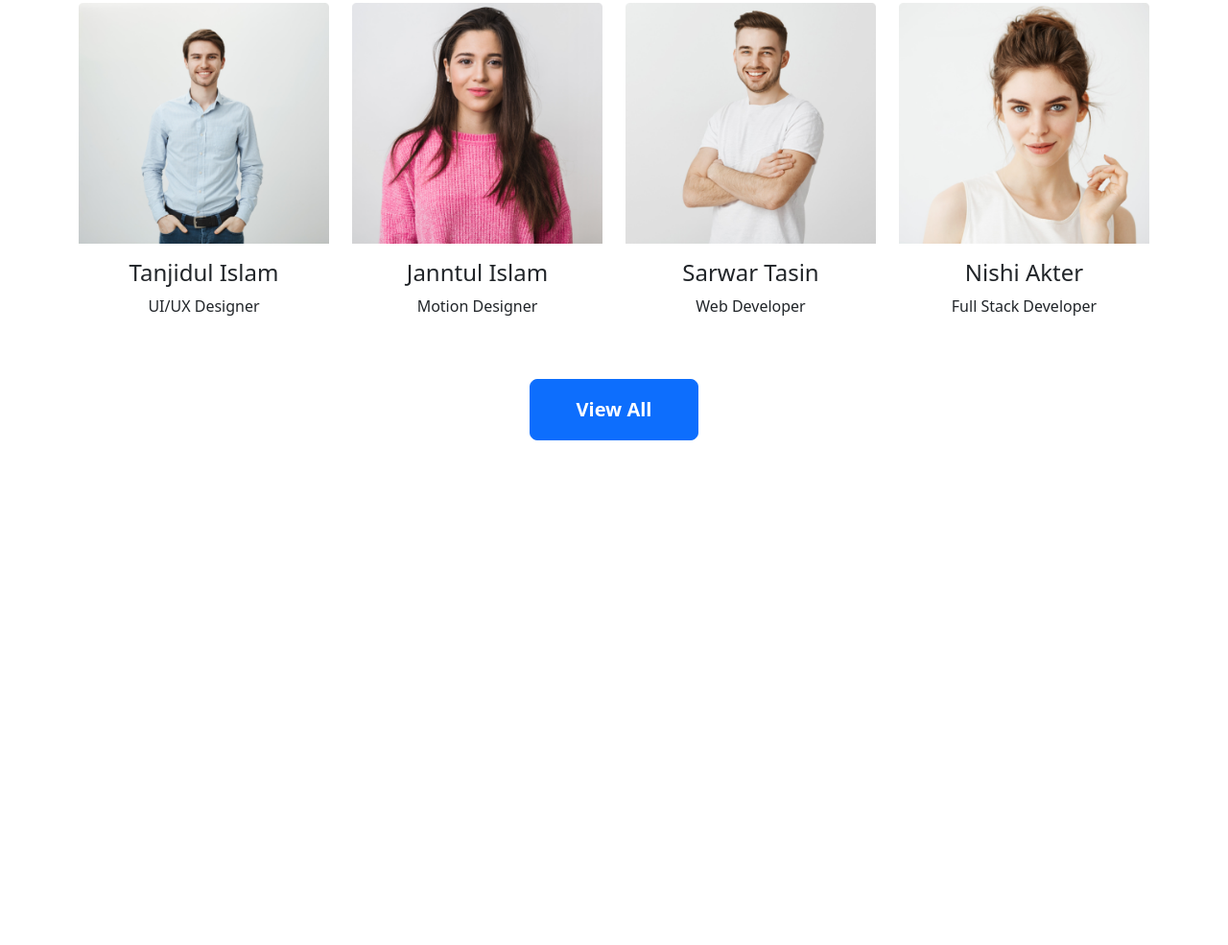
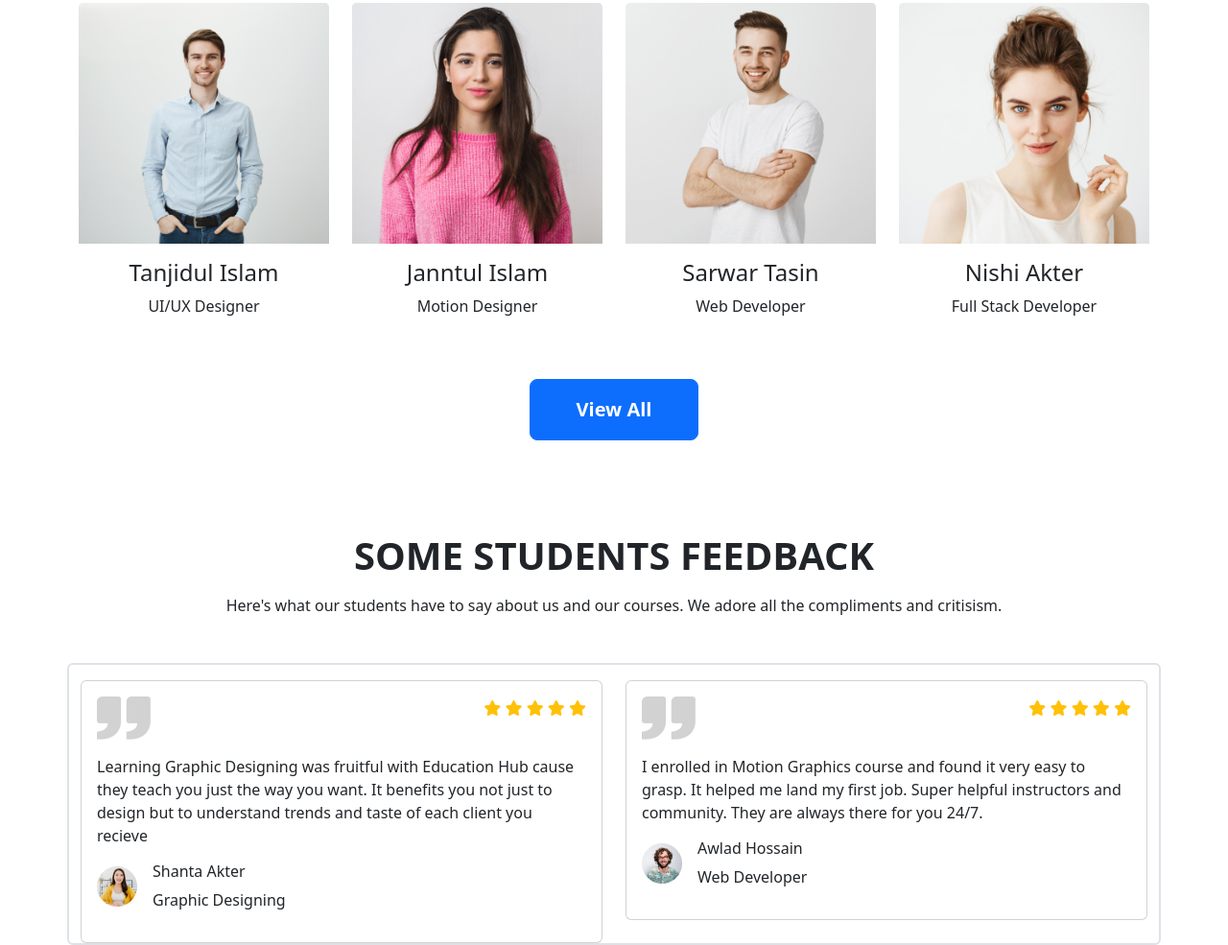
Before and after one commit to golamsarwar08/assignment-3, a plain HTML site: page index.html in a window 1280 px wide. Shown: the part 2876-3861 px from the top of the page at 96% size. Before the commit the page ends 3335 px from the top, so only its background shows below. Drawn offline with nearby package versions, Linux system fonts and the light colour scheme.

Commit message:
feedback section

```diff
--- a/index.html
+++ b/index.html
@@ -6,9 +6,11 @@
     <meta http-equiv="X-UA-Compatible" content="IE=edge">
     <meta name="viewport" content="width=device-width, initial-scale=1.0">
     <title>Education Hub</title>
+    <!-- Bootstrap CDN -->
     <link rel="stylesheet" href="https://cdn.jsdelivr.net/npm/bootstrap@5.2.0/dist/css/bootstrap.min.css
     ">
-    <link rel="stylesheet" href="style.css">
+    <!-- Font Awesome -->
+    <script src="https://kit.fontawesome.com/d0b11ec7af.js" crossorigin="anonymous"></script>
 </head>
 
 <body>
@@ -358,6 +360,85 @@
             </div>
         </div>
         <!-- Student Section End -->
+
+        <!-- Feedback Section -->
+        <section class="container">
+            <h1 class="h1 fs-1 pt-5 fw-bolder text-center mt-5 text-uppercase">Some Students Feedback</h1>
+            <p class="text-center mt-3 mb-5">Here's what our students have to say about us and our courses. We
+                adore all the compliments and critisism.</p>
+            <div class="row border border-2 pt-3 rounded">
+                <div class="col-sm-6">
+                    <div class="card">
+                        <div class="card-body">
+                            <div class="d-flex justify-content-between">
+                                <div>
+                                    <img src="images/comma.png" alt="">
+                                </div>
+                                <div class="text-warning">
+                                    <i class="fa-solid fa-star"></i>
+                                    <i class="fa-solid fa-star"></i>
+                                    <i class="fa-solid fa-star"></i>
+                                    <i class="fa-solid fa-star"></i>
+                                    <i class="fa-solid fa-star"></i>
+                                </div>
+                            </div>
+                            <div>
+                                <p class="fw-5 mt-3">Learning Graphic Designing was fruitful with Education Hub cause
+                                    they
+                                    teach you just the way you want. It benefits you not just to design but to
+                                    understand trends and taste of each client you recieve</h1>
+                            </div>
+                            <div>
+                                <div class="d-flex">
+                                    <div class="me-3">
+                                        <img class="w-100 mt-1 img-fluid" src="images/student/student-6.png" alt="">
+                                    </div>
+                                    <div>
+                                        <h6>Shanta Akter</h6>
+                                        <p class="mt-0">Graphic Designing</p>
+                                    </div>
+                                </div>
+                            </div>
+                        </div>
+                    </div>
+                </div>
+                <div class="col-sm-6">
+                    <div class="card">
+                        <div class="card-body">
+                            <div class="d-flex justify-content-between">
+                                <div>
+                                    <img src="images/comma.png" alt="">
+                                </div>
+                                <div class="text-warning">
+                                    <i class="fa-solid fa-star"></i>
+                                    <i class="fa-solid fa-star"></i>
+                                    <i class="fa-solid fa-star"></i>
+                                    <i class="fa-solid fa-star"></i>
+                                    <i class="fa-solid fa-star"></i>
+                                </div>
+                            </div>
+                            <div>
+                                <p class="fw-5 mt-3">I enrolled in Motion Graphics course and found it very easy to
+                                    grasp. It helped me land my first job.
+                                    Super helpful instructors and community. They are always there for you 24/7.</p>
+                            </div>
+                            <div>
+                                <div class="d-flex">
+                                    <div class="me-3">
+                                        <img class="w-100 mt-1 img-fluid" src="images/student/student-5.png" alt="">
+                                    </div>
+                                    <div>
+                                        <h6>Awlad Hossain</h6>
+                                        <p class="mt-0">Web Developer</p>
+                                    </div>
+                                </div>
+                            </div>
+                        </div>
+                    </div>
+                </div>
+            </div>
+        </section>
+        <!-- Feedback Section End -->
     </main>
     <script src="https://cdn.jsdelivr.net/npm/bootstrap@5.2.0/dist/js/bootstrap.bundle.min.js
     "></script>
```
